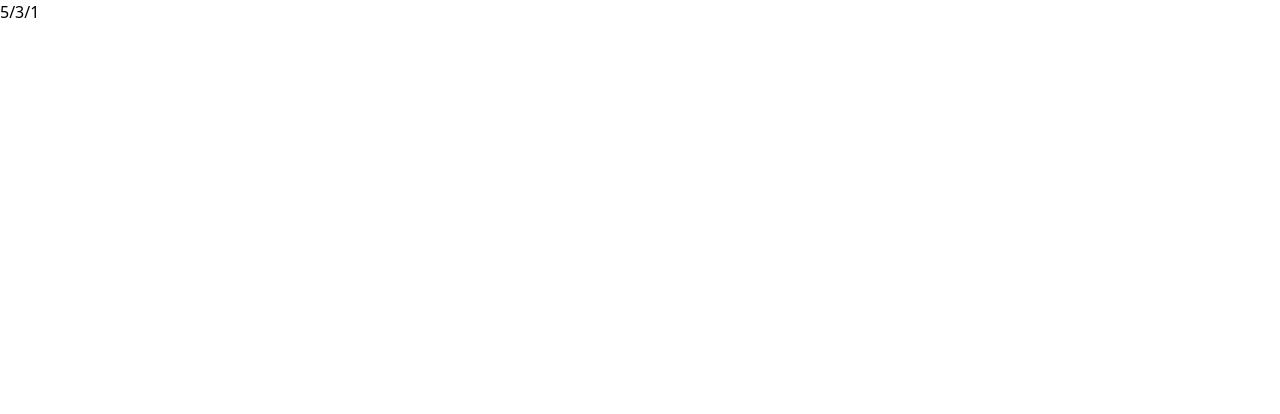
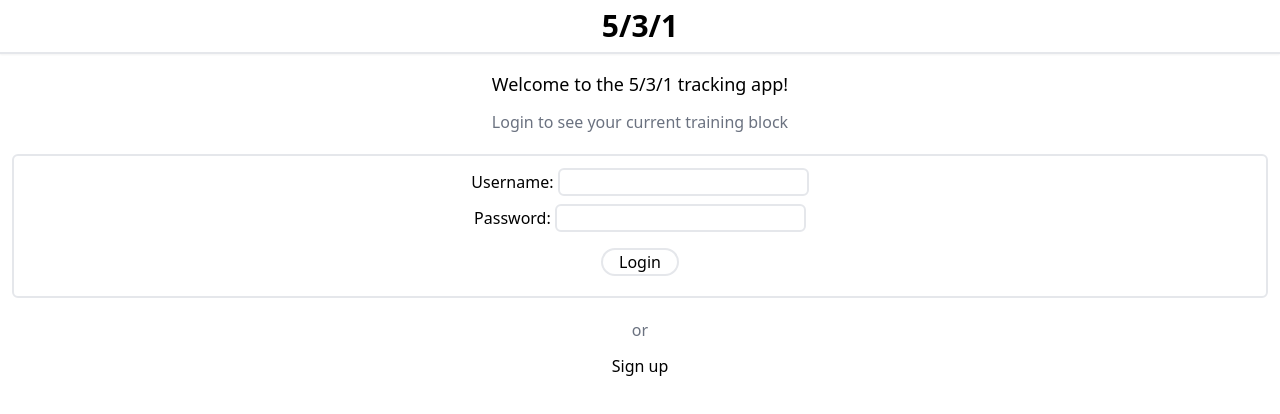
Before and after one commit to danjzych/5-3-1, a SvelteKit app in the folder app/: page / in a window 1280 px wide. Shown: the top 414 px of the page. Built offline with nearby package versions, Linux system fonts and the light colour scheme.

Commit message:
Added the interface for login and corresponding API methods

```diff
--- a/app/src/lib/api.ts
+++ b/app/src/lib/api.ts
@@ -26,9 +26,11 @@ export default class _531API {
 		return await resp.json();
 	}
 
-	static async login(username: string, password: string) {
+	static async login(username: string, password: string): Promise<string> {
 		const data = { username, password };
 
-		return await _531API.request('auth/token', data, 'POST');
+		const resp = await _531API.request('auth/token', data, 'POST');
+
+		return resp.token;
 	}
 }
--- a/app/src/routes/+layout.svelte
+++ b/app/src/routes/+layout.svelte
@@ -2,5 +2,7 @@
 	import '../app.css';
 </script>
 
-5/3/1
+<header class="flex min-w-full justify-center border-b-2 p-2 shadow-sm">
+	<h1 class="text-3xl font-extrabold">5/3/1</h1>
+</header>
 <slot />
--- a/app/src/routes/+page.svelte
+++ b/app/src/routes/+page.svelte
@@ -1,3 +1,12 @@
 <script lang="ts">
 	import _531API from '$lib/api';
+	import LoginForm from './loginForm.svelte';
 </script>
+
+<div class="flex min-w-full flex-col gap-3 px-3 py-4 text-center">
+	<h2 class="text-lg font-medium">Welcome to the 5/3/1 tracking app!</h2>
+	<p class="text-gray-500">Login to see your current training block</p>
+	<LoginForm />
+	<p class="text-gray-500">or</p>
+	<a href="/sign-up">Sign up</a>
+</div>
--- /dev/null
+++ b/app/src/routes/loginForm.svelte
@@ -0,0 +1,47 @@
+<script lang="ts">
+	import _531API from '$lib/api';
+
+	let username: string;
+	let password: string;
+	let error: any;
+
+	async function login() {
+		try {
+			const token = await _531API.login(username, password);
+		} catch (err) {
+			error = err;
+		}
+	}
+</script>
+
+<form
+	class="my-2 flex min-w-full flex-col items-center gap-2 rounded-md border-2 p-3"
+	on:submit={() => login()}
+>
+	<div>
+		<label for="username" class="font-light">Username: </label>
+		<input
+			type="text"
+			name="username"
+			id="username"
+			autocomplete="username"
+			bind:value={username}
+			class="rounded-md border-2 px-2"
+		/>
+	</div>
+	<div>
+		<label for="password" class="font-light">Password: </label>
+		<input
+			type="password"
+			name="password"
+			id="password"
+			autocomplete="current-password"
+			bind:value={password}
+			class="rounded-md border-2 px-2"
+		/>
+	</div>
+	{#if error}
+		{error}
+	{/if}
+	<button class="m-2 w-fit rounded-full border-2 px-4">Login</button>
+</form>
```
